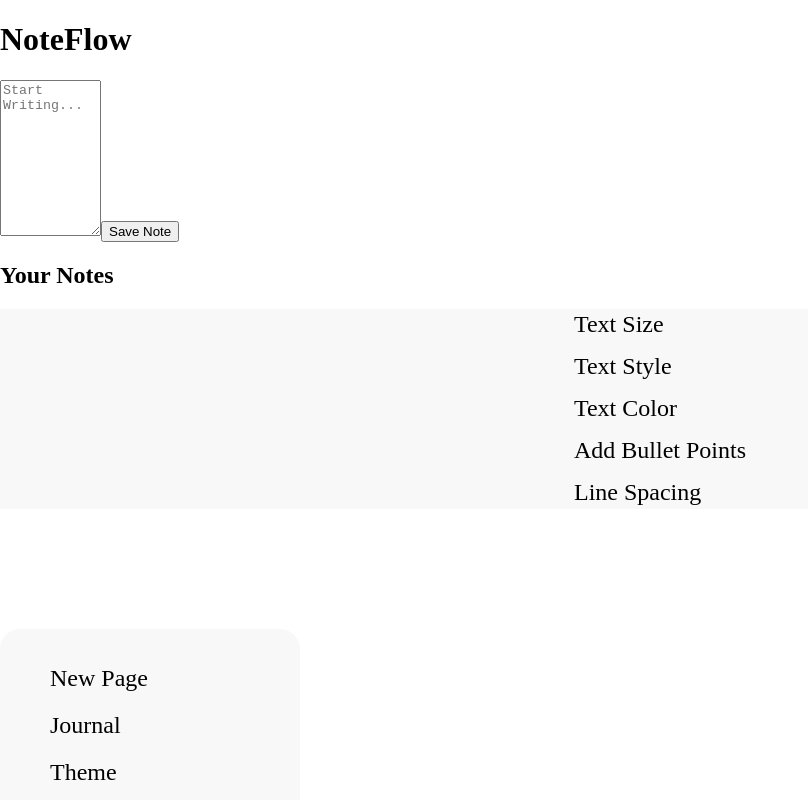
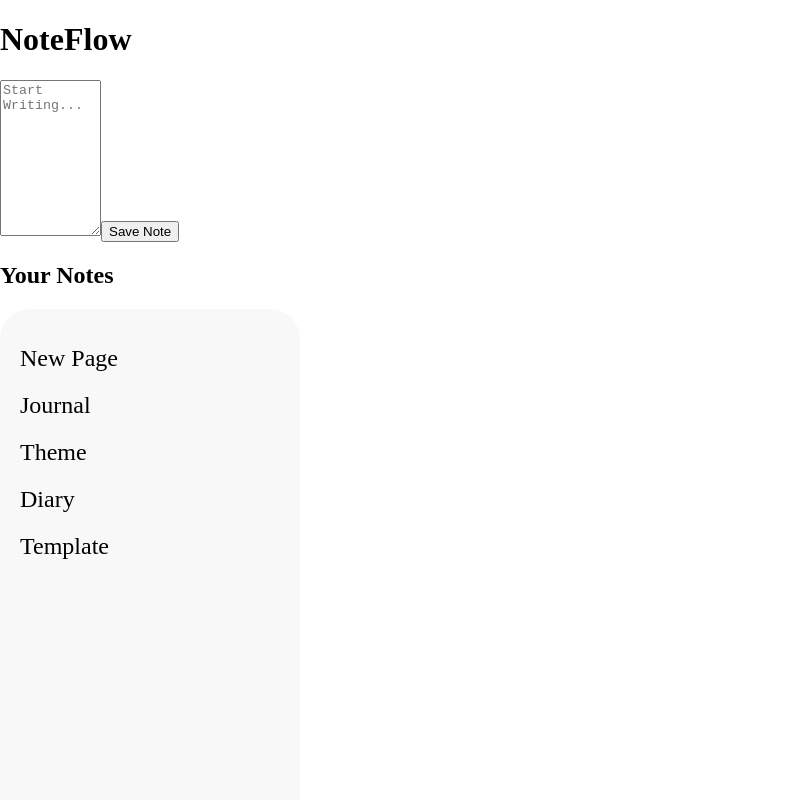
Before and after one commit to Octrainn/NoteFlowAI, a React (Vite) app: page / in a window 1280 px wide. Shown: the whole page, without its empty margins (0-808 px from the left). Built offline with nearby package versions, Linux system fonts and the light colour scheme.

Commit message:
removed top navbar, aligned left navbar, adding icons etc

```diff
--- a/src/CSS Files/Navbar.css
+++ b/src/CSS Files/Navbar.css
@@ -1,21 +1,26 @@
 #root {
     --nice-color: #F8F8F8;
     --text-size: 1.5rem;
+    --highlight-color: #e7e4e4;
 }
 
 body{
     margin:0;
     padding: 0;
     box-sizing: border-box;
+    font-family: 'Playfair Display', serif;
+
+
 }
 
 .nav-container {
     display: flex;
-    margin-top: 120px;
-    height: 1000px;
+    justify-content: center;
+
+    height: 100%;
     width: 300px;
     background-color: var(--nice-color);
-    border-radius: 20px;
+    border-radius: 30px;
     flex: 1;
     position: fixed;
 }
@@ -32,27 +37,19 @@ body{
 }
 
 .elements:hover {
-
-    background-color: #cac7c7;
-    width: 80%;
+    background-color: var(--highlight-color);
+    width: 90%;
     border-radius: 8px;
+}
 
 
-}
-
-/*
-Top Row for Navbar
-*/
 
 .top-nav {
     display: flex;
     justify-content: center;
     align-items: center;
-
     height: 200px;
     background-color: var(--nice-color);
-
-
 }
 
 .top-row-elements {
@@ -61,7 +58,11 @@ Top Row for Navbar
     cursor: pointer;
     font-size: var(--text-size);
 }
+.top-row-elements:hover {
+    background-color: var(--highlight-color);
 
+    border-radius: 8px;
+}
 .elements2{
     display: flex;
     justify-content: center;
--- a/src/Header.jsx
+++ b/src/Header.jsx
@@ -16,7 +16,7 @@ function Header() {
     };
 
     return (
-    <div>
+    <div className="notes">
         <h1>NoteFlow</h1>
         <textarea
         rows="10"
--- a/src/Navbar.jsx
+++ b/src/Navbar.jsx
@@ -14,26 +14,11 @@ function Navbar (){
 
     ]
 
-    const list2 = [
-      "Text Size",
-      "Text Style",
-      "Text Color",
-      "Add Bullet Points",
-      "Line Spacing",
 
-    ]
 
     return (
         <>
-        <nav className="top-nav">
-          <ul>
-          {list2.map(item => (
-                    <li className="top-row-elements" key={item}>{item}</li>
-                ))}
-          </ul>
 
-
-        </nav>
           <nav className="nav-container">
             <ul>
             {list.map(item => (
```
